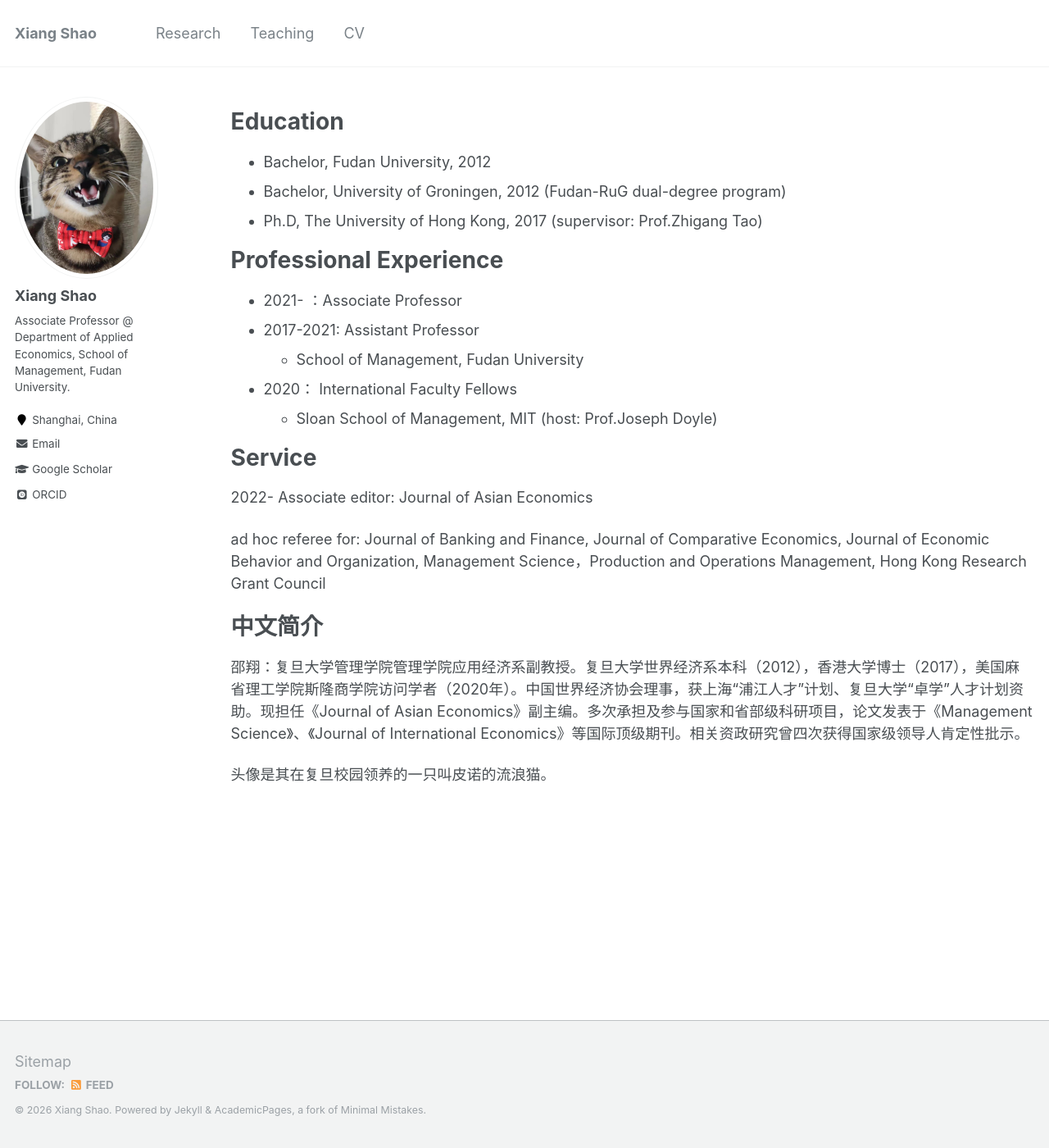
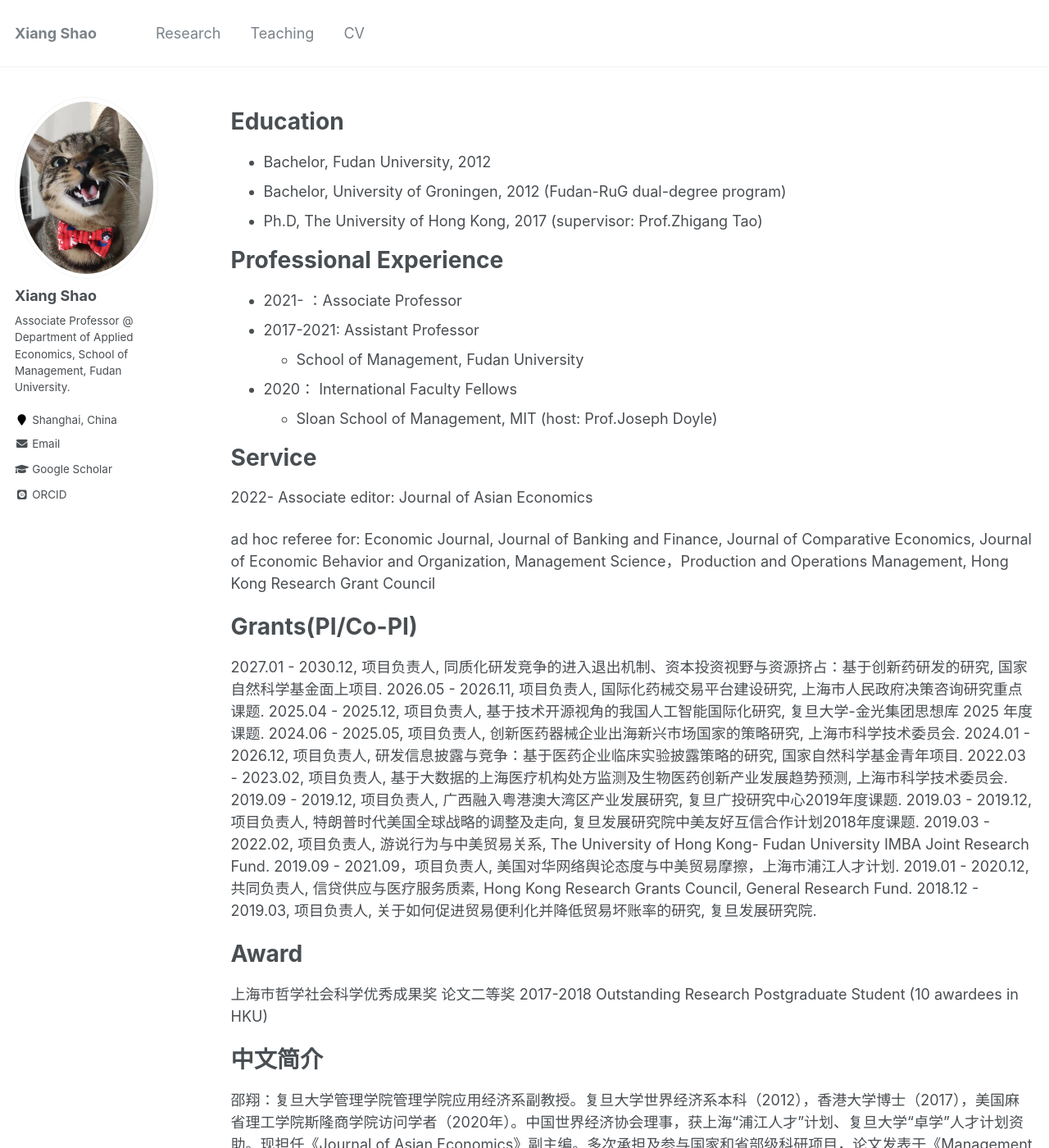
Before and after one commit to xiangshao/xiangshao.github.io, a Jekyll site: the page built from _pages/cv.md, in a window 1280 px wide and 1400 px high. Shown: the whole window at 82% size. Built offline with Jekyll 4.4.1, drawn with Linux system fonts in a browser that asks for light colours; some web fonts are replaced.

Commit message:
Update CV with service, grants, and awards information
Added service, grants, and awards sections to CV.

```diff
--- a/_pages/cv.md
+++ b/_pages/cv.md
@@ -23,14 +23,32 @@ Professional Experience
 * 2020： International Faculty Fellows
   * Sloan School of Management, MIT (host: Prof.Joseph Doyle)
 
-
-
 Service
 ======
 2022- Associate editor: Journal of Asian Economics
 
 ad hoc referee for:
-Journal of Banking and Finance, Journal of Comparative Economics, Journal of Economic Behavior and Organization, Management Science，Production and Operations Management, Hong Kong Research Grant Council
+Economic Journal, Journal of Banking and Finance, Journal of Comparative Economics, Journal of Economic Behavior and Organization, Management Science，Production and Operations Management, Hong Kong Research Grant Council
+
+Grants(PI/Co-PI)
+======
+2027.01 - 2030.12, 项目负责人, 同质化研发竞争的进入退出机制、资本投资视野与资源挤占：基于创新药研发的研究, 国家自然科学基金面上项目.
+2026.05 - 2026.11, 项目负责人, 国际化药械交易平台建设研究, 上海市人民政府决策咨询研究重点课题.
+2025.04 - 2025.12, 项目负责人, 基于技术开源视角的我国人工智能国际化研究, 复旦大学-金光集团思想库 2025 年度课题.
+2024.06 - 2025.05, 项目负责人, 创新医药器械企业出海新兴市场国家的策略研究, 上海市科学技术委员会.
+2024.01 - 2026.12, 项目负责人, 研发信息披露与竞争：基于医药企业临床实验披露策略的研究, 国家自然科学基金青年项目.
+2022.03 - 2023.02, 项目负责人, 基于大数据的上海医疗机构处方监测及生物医药创新产业发展趋势预测, 上海市科学技术委员会.
+2019.09 - 2019.12, 项目负责人, 广西融入粤港澳大湾区产业发展研究, 复旦广投研究中心2019年度课题.
+2019.03 - 2019.12, 项目负责人, 特朗普时代美国全球战略的调整及走向, 复旦发展研究院中美友好互信合作计划2018年度课题.
+2019.03 - 2022.02, 项目负责人, 游说行为与中美贸易关系, The University of Hong Kong- Fudan University IMBA Joint Research Fund.
+2019.09 - 2021.09，项目负责人, 美国对华网络舆论态度与中美贸易摩擦，上海市浦江人才计划.
+2019.01 - 2020.12, 共同负责人, 信贷供应与医疗服务质素, Hong Kong Research Grants Council, General Research Fund.
+2018.12 - 2019.03, 项目负责人, 关于如何促进贸易便利化并降低贸易坏账率的研究, 复旦发展研究院.
+
+Award
+======
+上海市哲学社会科学优秀成果奖 论文二等奖
+2017-2018 Outstanding Research Postgraduate Student (10 awardees in HKU)
 
 中文简介
 ======
```
